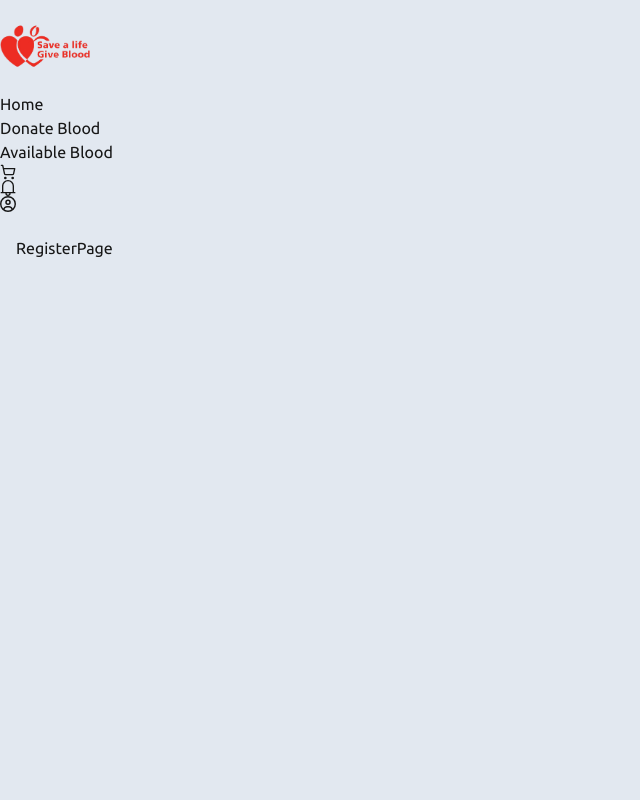
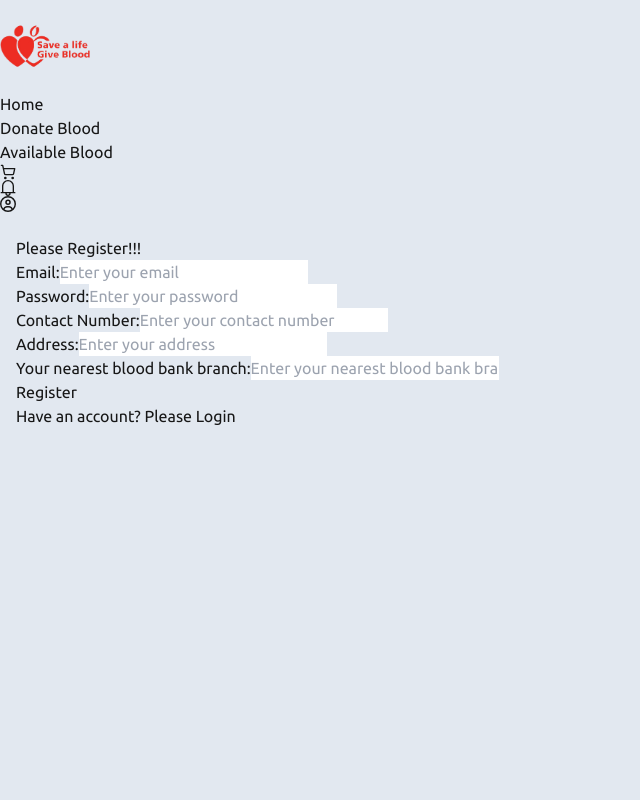
Before and after one commit to stha07ashok/Blood-Donation-nextjs, a Next.js app: page /register in a window 1280 px wide. Shown: the top 800 px of the page, without its empty margins (0-640 px from the left). Built offline with nearby package versions, Linux system fonts and the light colour scheme.

Commit message:
register-page

```diff
--- a/src/app/register/page.tsx
+++ b/src/app/register/page.tsx
@@ -1,7 +1,90 @@
+import Link from "next/link";
 import React from "react";
 
 const RegisterPage = () => {
-  return <div className="pageSize">RegisterPage</div>;
+  return (
+    <div className="pageSize flex items-center justify-center">
+      <div className="w-full max-w-md border border-violet-800 shadow-lg p-8 rounded-md ">
+        <p className="text-center font-extrabold text-2xl mb-4">
+          Please Register!!!
+        </p>
+        <div>
+          <form className="space-y-4">
+            <div>
+              <label htmlFor="email" className="block font-medium">
+                Email:
+              </label>
+              <input
+                type="email"
+                id="email"
+                className="w-full border border-gray-300 rounded-md p-2"
+                placeholder="Enter your email"
+              />
+            </div>
+            <div>
+              <label htmlFor="password" className="block font-medium">
+                Password:
+              </label>
+              <input
+                type="password"
+                id="password"
+                className="w-full border border-gray-300 rounded-md p-2"
+                placeholder="Enter your password"
+              />
+            </div>
+            <div>
+              <label htmlFor="password" className="block font-medium">
+                Contact Number:
+              </label>
+              <input
+                type="number"
+                id="contact number"
+                className="w-full border border-gray-300 rounded-md p-2"
+                placeholder="Enter your contact number"
+              />
+            </div>
+            <div>
+              <label htmlFor="password" className="block font-medium">
+                Address:
+              </label>
+              <input
+                type="address"
+                id="address"
+                className="w-full border border-gray-300 rounded-md p-2"
+                placeholder="Enter your address"
+              />
+            </div>
+            <div>
+              <label htmlFor="password" className="block font-medium">
+                Your nearest blood bank branch:
+              </label>
+              <input
+                type="text"
+                id="branch"
+                className="w-full border border-gray-300 rounded-md p-2"
+                placeholder="Enter your nearest blood bank branch"
+              />
+            </div>
+            <button
+              type="submit"
+              className="w-full border-2 border-violet-800 text-black py-2 rounded-md hover:bg-violet-700 hover:text-white transition ease-in-out duration-200"
+            >
+              Register
+            </button>
+          </form>
+          <p className="align-baseline font-medium mt-4 text-sm">
+            Have an account? Please{" "}
+            <Link
+              href="/login"
+              className="text-violet-800 hover:text-violet-600"
+            >
+              Login
+            </Link>
+          </p>
+        </div>
+      </div>
+    </div>
+  );
 };
 
 export default RegisterPage;
```
